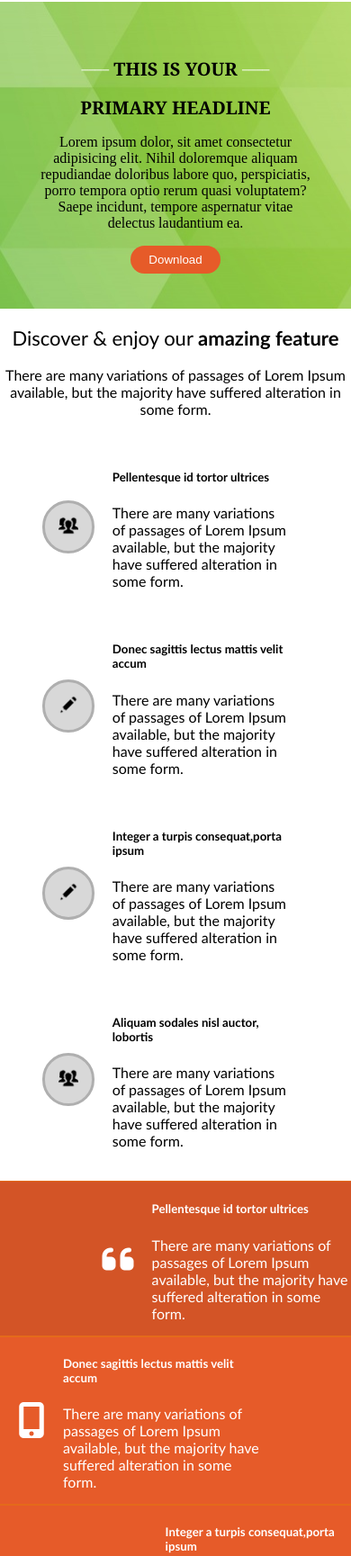
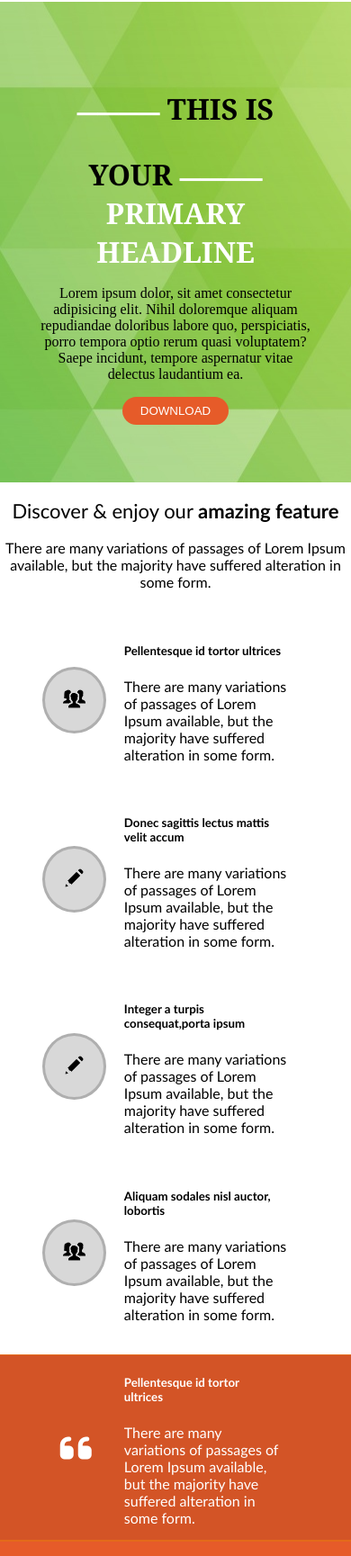
Before and after one commit to Gydytojas/primary, a plain HTML site: page index.html in a window 390 px wide. Shown: the top 1729 px of the page at 90% size. Drawn offline with Linux system fonts and the light colour scheme.

Commit message:
header styling

```diff
--- a/style.css
+++ b/style.css
@@ -14,7 +14,7 @@ body {
 
 section {
     text-align: center;
-    padding: 100px;
+    padding: 50px;
     background-image: url(./img/bright_green_triangle.jpg);
     background-color: #27bb609a;
 }
@@ -22,7 +22,9 @@ section {
 .hd h1 {
     text-transform: uppercase;
     font-family:Cambria, Cochin, Georgia, Times, 'Times New Roman', serif;
-    font-size: 38px;
+    font-size: 34px;
+    font-weight: 700;
+    margin-bottom: 0px;
 }
 
 h1 .whline {
@@ -31,6 +33,17 @@ h1 .whline {
     /* text-decoration-thickness: 5px;   */
     text-indent: 10px;
     font-weight: 700;
+    font-size: 50px;
+}
+
+.whtext {
+    margin-top: 0;
+    color: white;
+    font-size: 34px;
+}
+
+.htext {
+    font-family: 'Lucida Sans', 'Lucida Sans Regular', 'Lucida Grande', 'Lucida Sans Unicode', Geneva, Verdana, sans-serif;
 }
 
 button {
@@ -39,6 +52,8 @@ button {
     padding: 8px 20px;
     color: white;
     border-radius: 20px;
+    text-transform: uppercase;
+    margin-bottom: 25px;
 }
 
 .feat-head {
@@ -71,13 +86,13 @@ button {
 .feat-ico {
     background-color: rgb(216, 216, 216);
     border: 3px solid rgb(175, 175, 175);
-    border-radius: 58px;
-    padding: 14px 15px;
+    border-radius: 100%;
+    padding: 20px 20px;
 }
 
 .feat-ico img {
-    max-width: 22px;
-    max-height: 22px;
+    max-width: 25px;
+    max-height: 25px;
 }
 
 .feat-text {
@@ -115,9 +130,23 @@ button {
     justify-content: center;
 }
 
+.feat-ico-orange {
+    display: flex;
+    align-items: center;
+    justify-content: center;
+}
+
 .fa-solid {
     font-size: 40px;
     padding: 20px;
+}
+
+.fa-quote-left {
+    padding-right: 36px;
+}
+
+.fa-mobile-screen-button {
+    padding-right: 36px;
 }
 
 article {
@@ -138,12 +167,14 @@ article {
     font-family: Verdana, Geneva, Tahoma, sans-serif;
     font-style: italic;
     font-weight: 700;
+    font-size: 16px;
     color: rgb(139, 139, 139);
 }
 
 .art-author {
     font-family: Verdana, Geneva, Tahoma, sans-serif;
     font-weight: 700;
+    font-size: 16px;
     color: rgb(228, 106, 26);
 }
 
@@ -159,7 +190,6 @@ a {
 }
 
 a:hover {
-    /* background-color: none; */
     color: rgb(49, 179, 135);
 }
 
@@ -205,6 +235,22 @@ footer {
     .feat-elements-orange {
         grid-template-columns: 1fr;
     }
+
+    .feat-elements-orange > :first-child {
+        background-color: rgb(211, 84, 38);
+        padding-left: 12%;
+        padding-right: 20%;
+    }
+
+    .feat-elements-orange > :nth-child(2n) {
+        padding-left: 12%;
+        padding-right: 20%;
+    }
+
+    .feat-elements-orange > :nth-child(3n) {
+        padding-left: 12%;
+        padding-right: 20%;
+    }
 }
 
 @media only screen and (max-width: 550px) {
@@ -213,6 +259,10 @@ footer {
     }
 
     .hd h1 {
-        font-size: 20px;
+        font-size: 32px;
+    }
+
+    .art-text, .art-author {
+        font-size: 10px;
     }
 }
```
